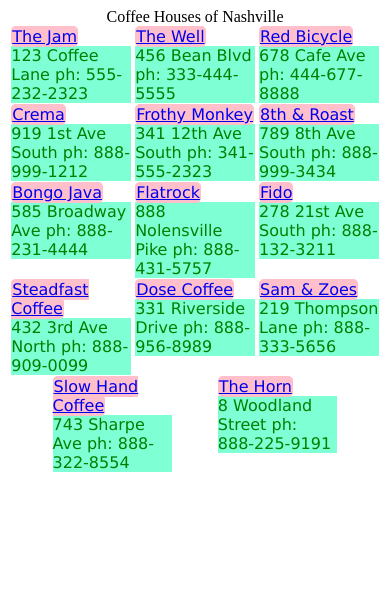
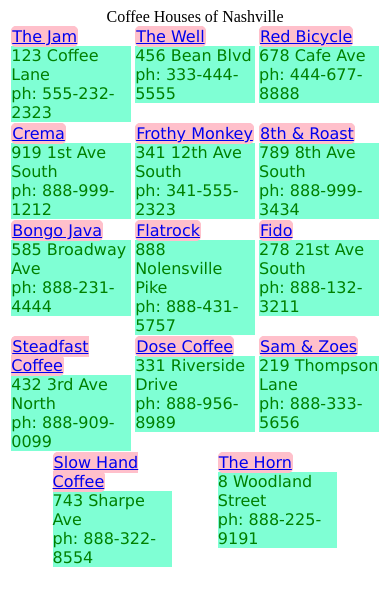
Before and after one commit to kirksudduth/git_things, a plain HTML site: page index.html in a window 390 px wide. Drawn offline with Linux system fonts and the light colour scheme.

Commit message:
added 'phone' class to div elements in index.html

```diff
--- a/index.html
+++ b/index.html
@@ -12,59 +12,73 @@
     <article class="list">
       <section class="shop">
         <a href="thejam.com">The Jam</a>
-        <div>123 Coffee Lane ph: 555-232-2323</div>
+        <div>123 Coffee Lane</div>
+        <div class="phone">ph: 555-232-2323</div>
       </section>
       <section class="shop">
         <a href="thewell.com">The Well</a>
-        <div>456 Bean Blvd ph: 333-444-5555</div>
+        <div>456 Bean Blvd</div>
+        <div class="phone">ph: 333-444-5555</div>
       </section>
       <section class="shop">
         <a href="redbicycle.com">Red Bicycle</a>
-        <div>678 Cafe Ave ph: 444-677-8888</div>
+        <div>678 Cafe Ave</div>
+        <div class="phone">ph: 444-677-8888</div>
       </section>
       <section class="shop">
         <a href="crema.com">Crema</a>
-        <div>919 1st Ave South ph: 888-999-1212</div>
+        <div>919 1st Ave South</div>
+        <div class="phone">ph: 888-999-1212</div>
       </section>
       <section class="shop">
         <a href="frothymonkey.com">Frothy Monkey</a>
-        <div>341 12th Ave South ph: 341-555-2323</div>
+        <div>341 12th Ave South</div>
+        <div class="phone">ph: 341-555-2323</div>
       </section>
       <section class="shop">
         <a href="eighthandroast.com">8th &amp; Roast</a>
-        <div>789 8th Ave South ph: 888-999-3434</div>
+        <div>789 8th Ave South</div>
+        <div class="phone">ph: 888-999-3434</div>
       </section>
       <section class="shop">
         <a href="bongojava.com">Bongo Java</a>
-        <div>585 Broadway Ave ph: 888-231-4444</div>
+        <div>585 Broadway Ave</div>
+        <div class="phone">ph: 888-231-4444</div>
       </section>
       <section class="shop">
         <a href="flatrockcafe.com">Flatrock</a>
-        <div>888 Nolensville Pike ph: 888-431-5757</div>
+        <div>888 Nolensville Pike</div>
+        <div class="phone">ph: 888-431-5757</div>
       </section>
       <section class="shop">
         <a href="fido.com">Fido</a>
-        <div>278 21st Ave South ph: 888-132-3211</div>
+        <div>278 21st Ave South</div>
+        <div class="phone">ph: 888-132-3211</div>
       </section>
       <section class="shop">
         <a href="steadfastcoffee.com">Steadfast Coffee</a>
-        <div>432 3rd Ave North ph: 888-909-0099</div>
+        <div>432 3rd Ave North</div>
+        <div class="phone">ph: 888-909-0099</div>
       </section>
       <section class="shop">
         <a href="dose.com">Dose Coffee</a>
-        <div>331 Riverside Drive ph: 888-956-8989</div>
+        <div>331 Riverside Drive</div>
+        <div class="phone">ph: 888-956-8989</div>
       </section>
       <section class="shop">
         <a href="sameandzoes.com">Sam &amp; Zoes</a>
-        <div>219 Thompson Lane ph: 888-333-5656</div>
+        <div>219 Thompson Lane</div>
+        <div class="phone">ph: 888-333-5656</div>
       </section>
       <section class="shop">
         <a href="slowhandcoffee.com">Slow Hand Coffee</a>
-        <div>743 Sharpe Ave ph: 888-322-8554</div>
+        <div>743 Sharpe Ave</div>
+        <div class="phone">ph: 888-322-8554</div>
       </section>
       <section class="shop">
         <a href="thehorncoffee.com">The Horn</a>
-        <div>8 Woodland Street ph: 888-225-9191</div>
+        <div>8 Woodland Street</div>
+        <div class="phone">ph: 888-225-9191</div>
       </section>
     </article>
   </body>
```
